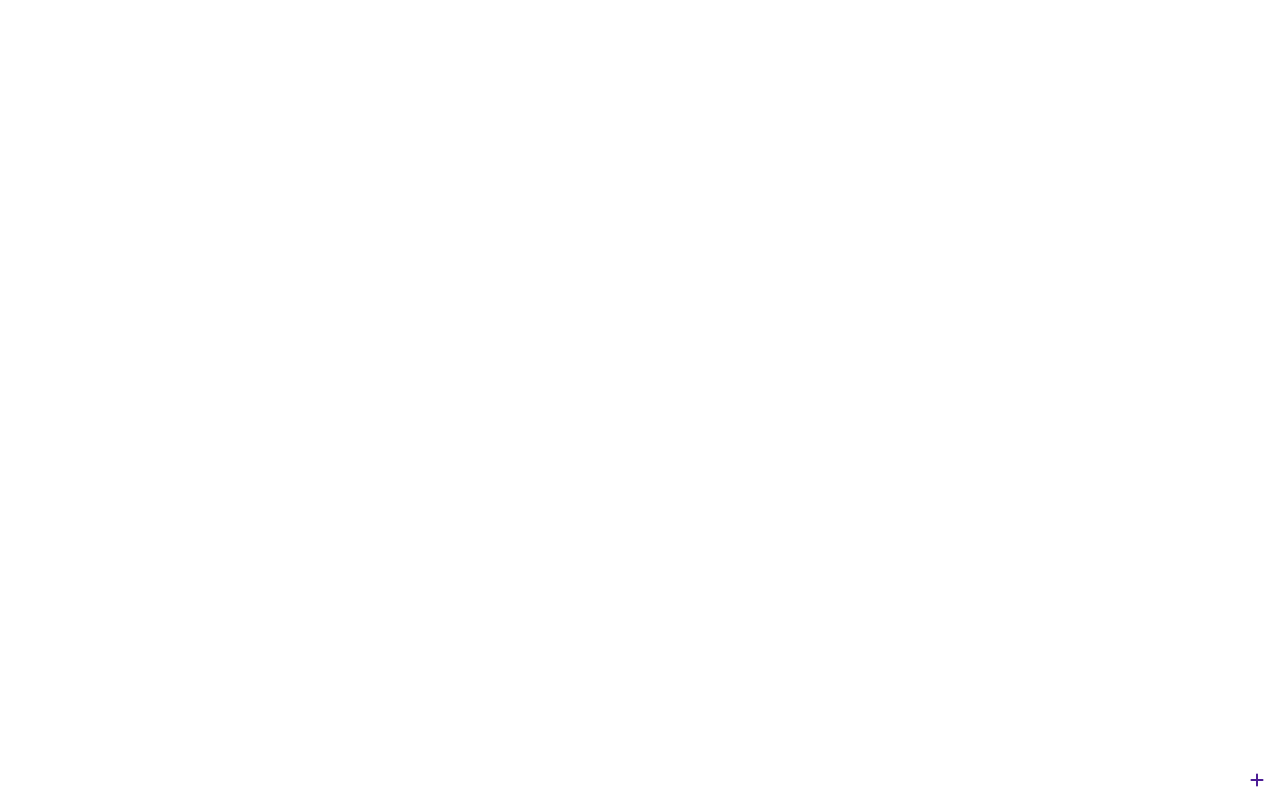
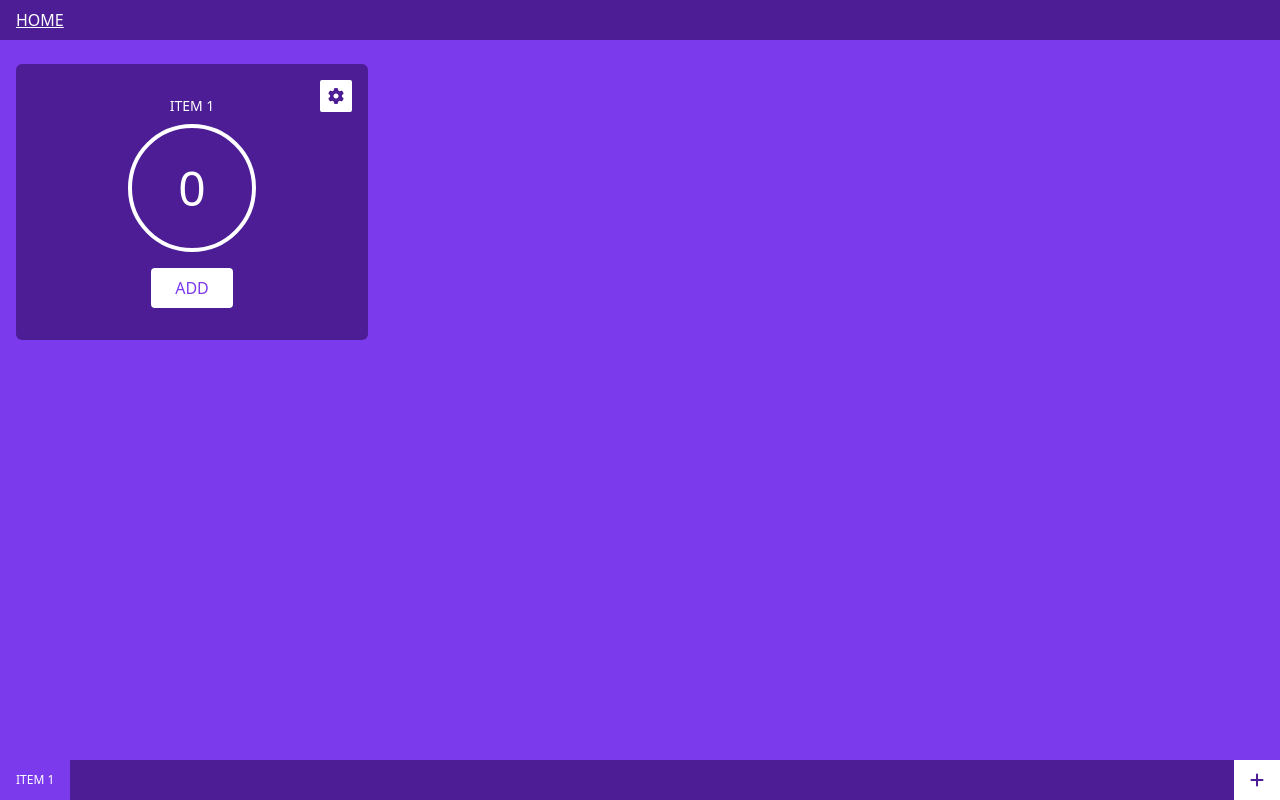
Before and after one commit to holgadosebastian/ciggie-tracker, a React (Create React App) app: page /#/ in a window 1280 px wide. Built offline with nearby package versions, Linux system fonts and the light colour scheme.

Commit message:
Update tailwind.config.js

```diff
--- a/tailwind.config.js
+++ b/tailwind.config.js
@@ -1,11 +1,15 @@
 /** @type {import('tailwindcss').Config} */
 module.exports = {
-  content: [
-    "./src/**/*.{js,jsx,ts,tsx,html}",
-    "./public/index.html"
-  ],
+  content: ['./src/**/*.{js,jsx,ts,tsx,html}', './public/index.html'],
   theme: {
-    extend: {},
+    extend: {
+      colors: {
+        lighter: 'var(--color-lighter)',
+        light: 'var(--color-light)',
+        dark: 'var(--color-dark)',
+        darker: 'var(--color-darker)'
+      }
+    }
   },
-  plugins: [],
-}
+  plugins: []
+};
```
